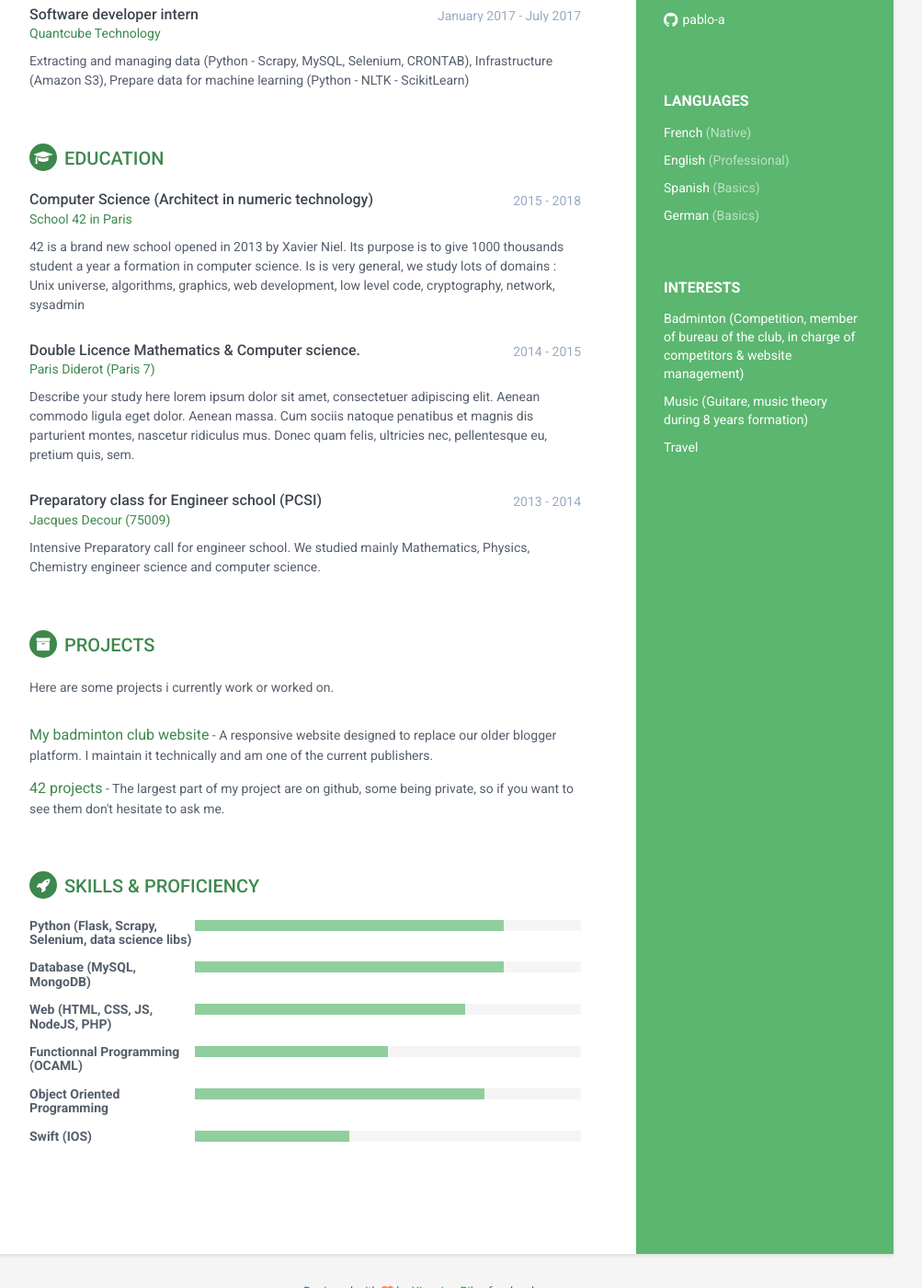
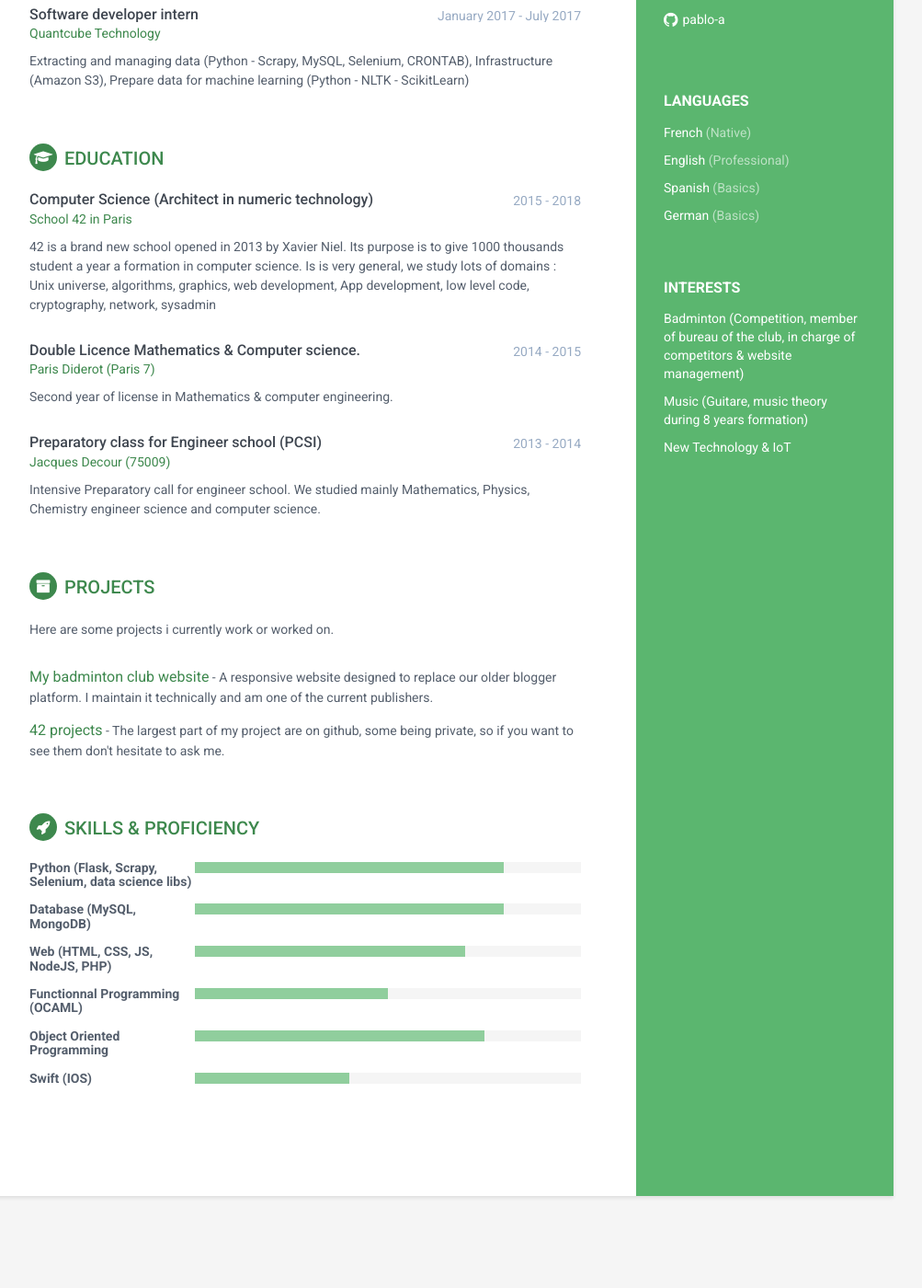
Before and after one commit to pablo-a/my_CV, a Jekyll site: the page built from index.html, in a window 1280 px wide and 1400 px high, scrolled down 428 px. Shown: the whole window at 92% size, without its empty margins (168-1171 px from the left). Built offline with Jekyll 4.4.1, drawn with Linux system fonts in a browser that asks for light colours; after the commit the page ends 1758 px from its top, so only the background shows below that; some of the changed text lies outside the part shown.

Commit message:
remove some component

```diff
--- a/_config.yml
+++ b/_config.yml
@@ -7,9 +7,6 @@ theme_skin: green # blue turquoise green berry orange ceramic
 
 # uncomment the next line, if you want the education section displayed in main instead of the sidebar
 education_in_main: True
-
-# Tracker
-analytics: UA-83979019-1
 
 # Sass/SCSS
 sass:
--- a/_data/data.yml
+++ b/_data/data.yml
@@ -43,7 +43,7 @@ sidebar:
           item: Music (Guitare, music theory during 8 years formation)
           link:
         - interest:
-          item: Travel
+          item: New Technology & IoT
           link:
 
 
@@ -78,7 +78,7 @@ studies:
       time: 2015 - 2018
       details: "42 is a brand new school opened in 2013 by Xavier Niel. Its purpose is to
       give 1000 thousands student a year a formation in computer science. Is is very general,
-      we study lots of domains : Unix universe, algorithms, graphics, web development, low level code,
+      we study lots of domains : Unix universe, algorithms, graphics, web development, App development, low level code,
       cryptography, network, sysadmin"
 
     - education:
@@ -86,10 +86,7 @@ studies:
       university: Paris Diderot (Paris 7)
       link:
       time: 2014 - 2015
-      details: "Describe your study here lorem ipsum dolor sit amet, consectetuer adipiscing
-      elit. Aenean commodo ligula eget dolor. Aenean massa. Cum sociis natoque penatibus et
-      magnis dis parturient montes, nascetur ridiculus mus. Donec quam felis, ultricies nec,
-      pellentesque eu, pretium quis, sem."
+      details: "Second year of license in Mathematics & computer engineering."
 
     - education:
       degree: Preparatory class for Engineer school (PCSI)
@@ -154,6 +151,3 @@ skills:
         - skill:
           name: Swift (IOS)
           level: 40%
-
-footer:
-    text: 'Designed with <i class="fa fa-heart"></i> by <a href="http://themes.3rdwavemedia.com" target="_blank" rel="nofollow">Xiaoying Riley</a> for developers'
--- a/_layouts/default.html
+++ b/_layouts/default.html
@@ -18,8 +18,6 @@ layout: compress
         </div><!--//main-body-->
     </div>
 
-{% include footer.html %}
-
 {% include scripts.html %}
 </body>
 </html>
```
Also changed, not shown: shuttle.png (added).
